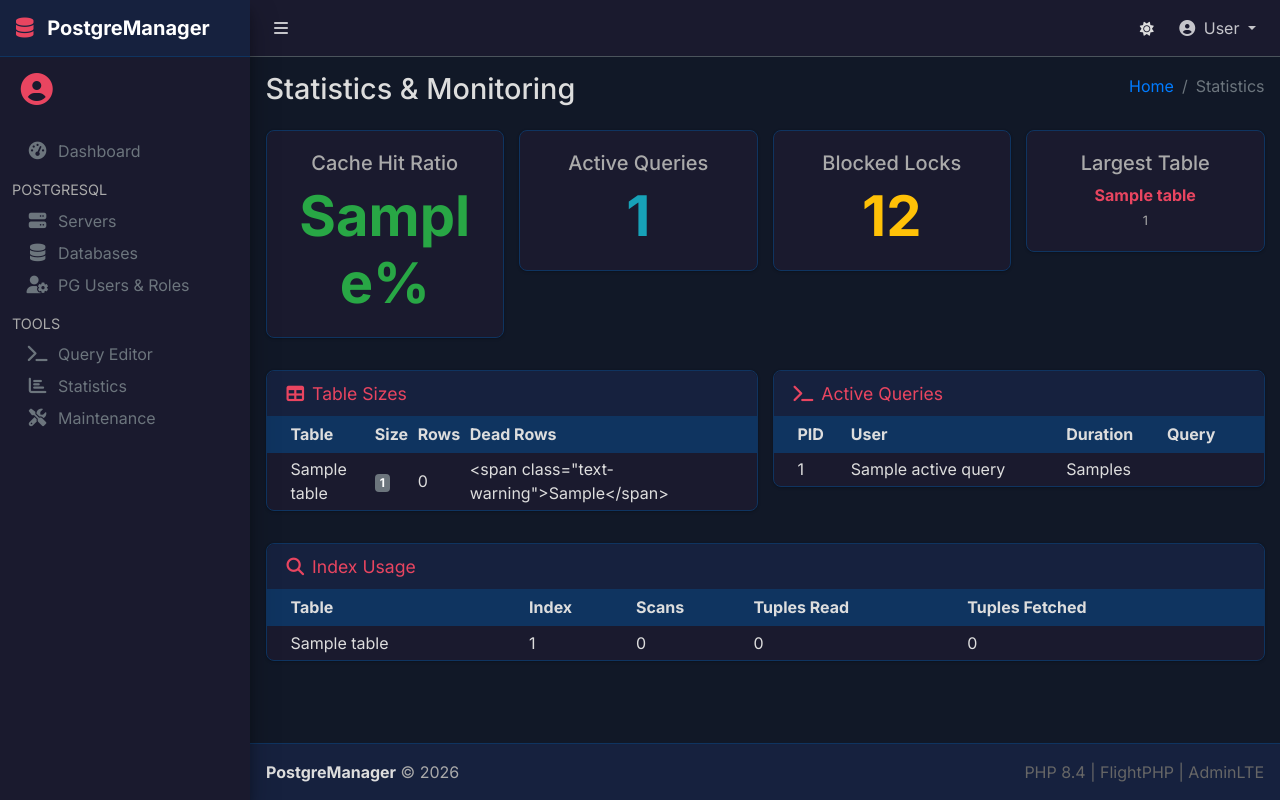
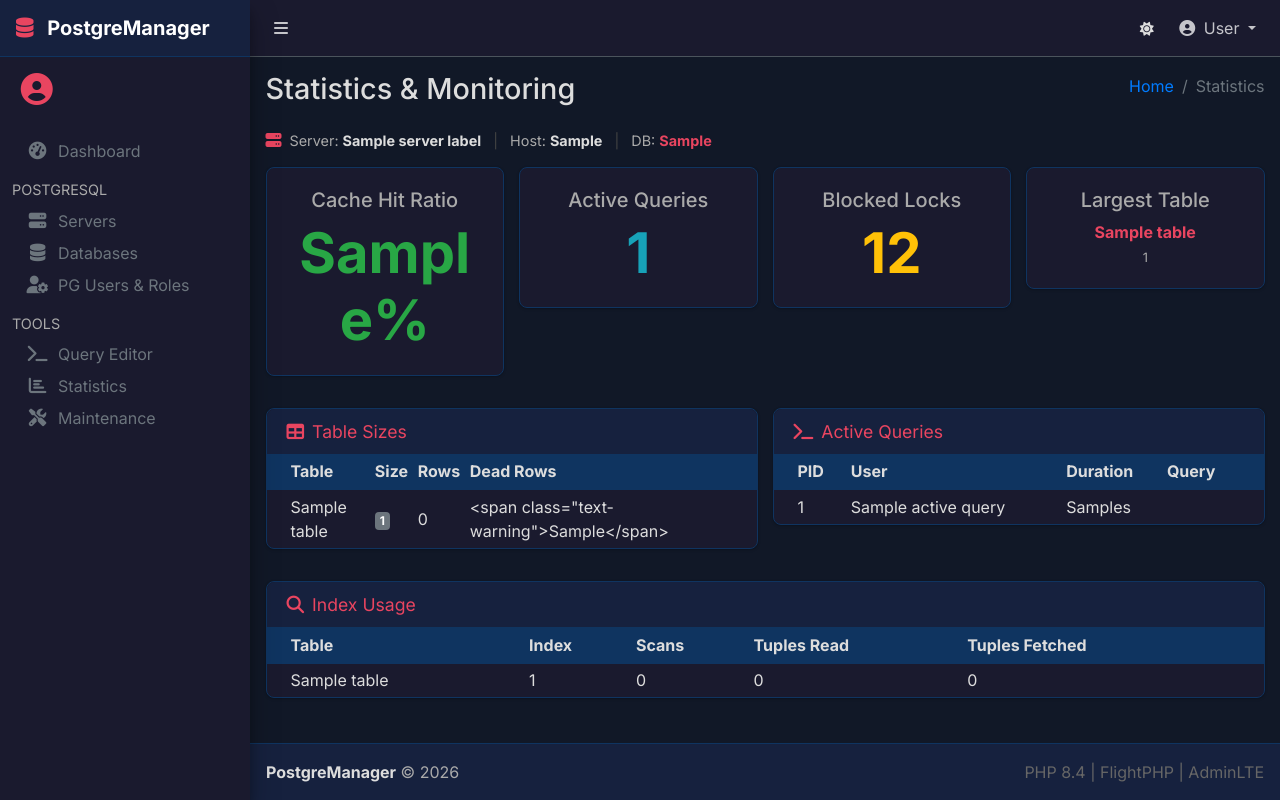
Before and after one commit to AhmadShamli/PostgreManager, a PHP site: template resources/views/stats/index.html.twig in a window 1280 px wide. Run offline with PHP 8.4, Linux system fonts and the light colour scheme; the template is opened without the code that fills it: most values are stand-ins (such as "Sample title", 1, 10 or a date in 2020); some libraries are stand-ins or nearby versions.

Commit message:
feat(stats): add server details to stats page
- Add `$activeProfile` property to PgBaseController
- Fetch and store server profile in base controller
- Pass server details from StatsController to view
- Display server label, host, and DB name in stats view

```diff
--- a/resources/views/stats/index.html.twig
+++ b/resources/views/stats/index.html.twig
@@ -8,6 +8,16 @@
 {% endblock %}
 
 {% block content %}
+<div class="mb-3 d-flex align-items-center">
+    <i class="fas fa-server mr-2" style="color:#e94560;"></i>
+    <span style="color:#aaa; font-size:0.9rem;">
+        Server: <strong style="color:#ddd;">{{ server_label }}</strong>
+        <span class="mx-2" style="color:#444;">|</span>
+        Host: <strong style="color:#ddd;">{{ server_host }}</strong>
+        <span class="mx-2" style="color:#444;">|</span>
+        DB: <strong style="color:#e94560;">{{ server_db }}</strong>
+    </span>
+</div>
 <div class="row">
     <!-- Cache Hit -->
     <div class="col-md-3">
```
Also changed, not shown: app/Controllers/PgBaseController.php (+5 -2 lines), app/Controllers/StatsController.php (+10 -6 lines).
